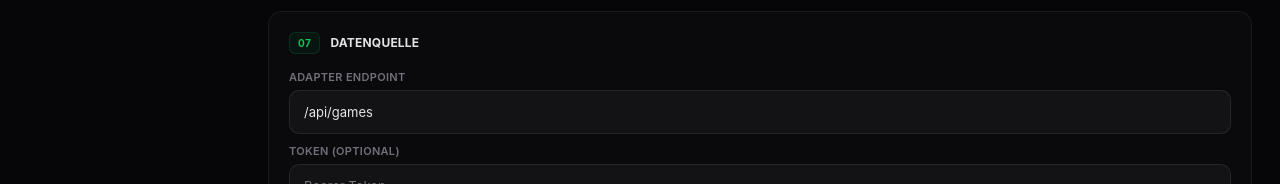
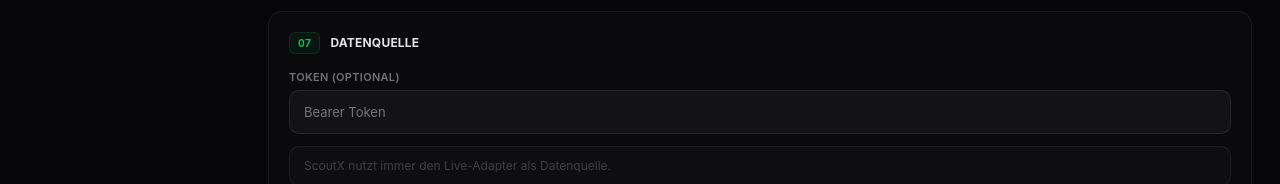
Before and after one commit to KBMFreimaurer/ScoutX, a React (Vite) app: page /setup in a window 1280 px wide. Shown: the part 1163-1347 px from the top of the page. Built offline with nearby package versions, Linux system fonts and the light colour scheme; no server answers.

Commit message:
Versteckt Adapter-Endpunkt in UI und hält Endpoint intern fest

```diff
--- a/src/components/DataSourceConfig.jsx
+++ b/src/components/DataSourceConfig.jsx
@@ -2,26 +2,12 @@ import { C, card, inp, lbl } from "../styles/theme";
 import { SectionHeader } from "./SectionHeader";
 
 export function DataSourceConfig({
-  adapterEndpoint,
   adapterToken,
-  onAdapterEndpointChange,
   onAdapterTokenChange,
 }) {
   return (
     <div style={card}>
       <SectionHeader num="07">Datenquelle</SectionHeader>
-
-      <div style={{ marginBottom: 10 }}>
-        <label htmlFor="adapter-endpoint-input" style={lbl}>Adapter Endpoint</label>
-        <input
-          id="adapter-endpoint-input"
-          className="scout-input"
-          value={adapterEndpoint}
-          onChange={(event) => onAdapterEndpointChange(event.target.value)}
-          placeholder="/api/games"
-          style={inp}
-        />
-      </div>
 
       <div style={{ marginBottom: 12 }}>
         <label htmlFor="adapter-token-input" style={lbl}>Token (optional)</label>
--- a/src/context/SetupContext.jsx
+++ b/src/context/SetupContext.jsx
@@ -17,7 +17,6 @@ export function SetupProvider({ children, defaultAdapterEndpoint }) {
       selTeams: [],
       fromDate: todayIso,
       focus: "",
-      adapterEndpoint: normalizeAdapterEndpoint(defaultAdapterEndpoint, defaultAdapterEndpoint),
       startLocation: null,
       favorites: [],
       todayIso,
@@ -34,7 +33,10 @@ export function SetupProvider({ children, defaultAdapterEndpoint }) {
   const [teamValidation, setTeamValidation] = useState(null);
   const [fromDate, setFromDate] = useState(setupDefaults.fromDate);
   const [focus, setFocus] = useState(setupDefaults.focus);
-  const [adapterEndpoint, setAdapterEndpoint] = useState(setupDefaults.adapterEndpoint);
+  const adapterEndpoint = useMemo(
+    () => normalizeAdapterEndpoint(defaultAdapterEndpoint, defaultAdapterEndpoint),
+    [defaultAdapterEndpoint],
+  );
   const [adapterToken, setAdapterToken] = useState("");
   const [startLocation, setStartLocation] = useState(setupDefaults.startLocation);
   const [locationDraft, setLocationDraft] = useState(setupDefaults.startLocation?.label || "");
@@ -208,7 +210,6 @@ export function SetupProvider({ children, defaultAdapterEndpoint }) {
     setSelectedTeams([]);
     setTeamDraft("");
     setTeamValidation(null);
-    setAdapterEndpoint(normalizeAdapterEndpoint(defaultAdapterEndpoint, defaultAdapterEndpoint));
     setAdapterToken("");
     setFromDate(setupDefaults.todayIso);
     setFocus("");
@@ -219,7 +220,7 @@ export function SetupProvider({ children, defaultAdapterEndpoint }) {
     setFavoriteTeams([]);
     setFavoriteDraft("");
     setErr("");
-  }, [defaultAdapterEndpoint, setupDefaults.todayIso]);
+  }, [setupDefaults.todayIso]);
 
   const value = useMemo(
     () => ({
@@ -259,7 +260,6 @@ export function SetupProvider({ children, defaultAdapterEndpoint }) {
       onClearAllTeams,
       onSetFromDate: setFromDate,
       onSetFocus: setFocus,
-      onAdapterEndpointChange: setAdapterEndpoint,
       onAdapterTokenChange: setAdapterToken,
       onSetLocationDraft: setLocationDraft,
       onResolveLocation,
--- a/src/pages/SetupPage.jsx
+++ b/src/pages/SetupPage.jsx
@@ -23,7 +23,6 @@ export function SetupPage() {
     canBuild,
     loadingGames,
     err,
-    adapterEndpoint,
     adapterToken,
     startLocation,
     locationDraft,
@@ -43,7 +42,6 @@ export function SetupPage() {
     onSetFromDate,
     onSetFocus,
     onBuildAndGo,
-    onAdapterEndpointChange,
     onAdapterTokenChange,
     onSetLocationDraft,
     onResolveLocation,
@@ -239,9 +237,7 @@ export function SetupPage() {
 
           <div className="setup-span-two">
             <DataSourceConfig
-              adapterEndpoint={adapterEndpoint}
               adapterToken={adapterToken}
-              onAdapterEndpointChange={onAdapterEndpointChange}
               onAdapterTokenChange={onAdapterTokenChange}
             />
           </div>
```
Also changed, not shown: 1 other file (tests, documents, lock files or other folders).
